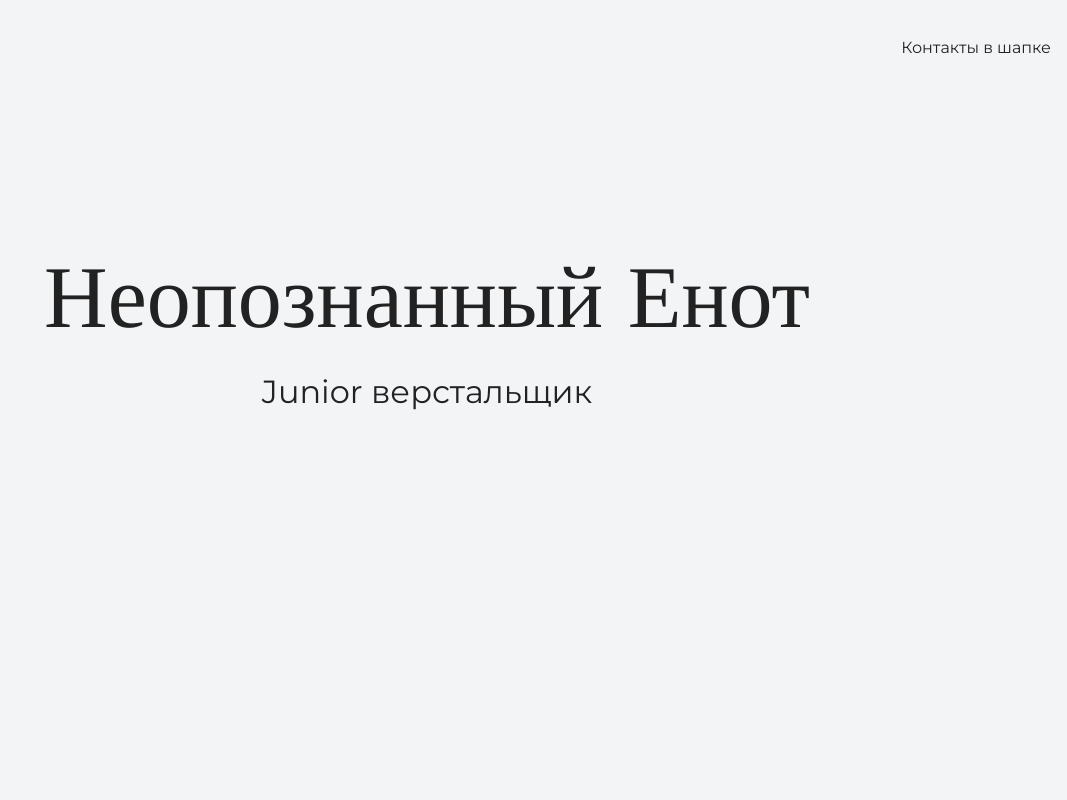
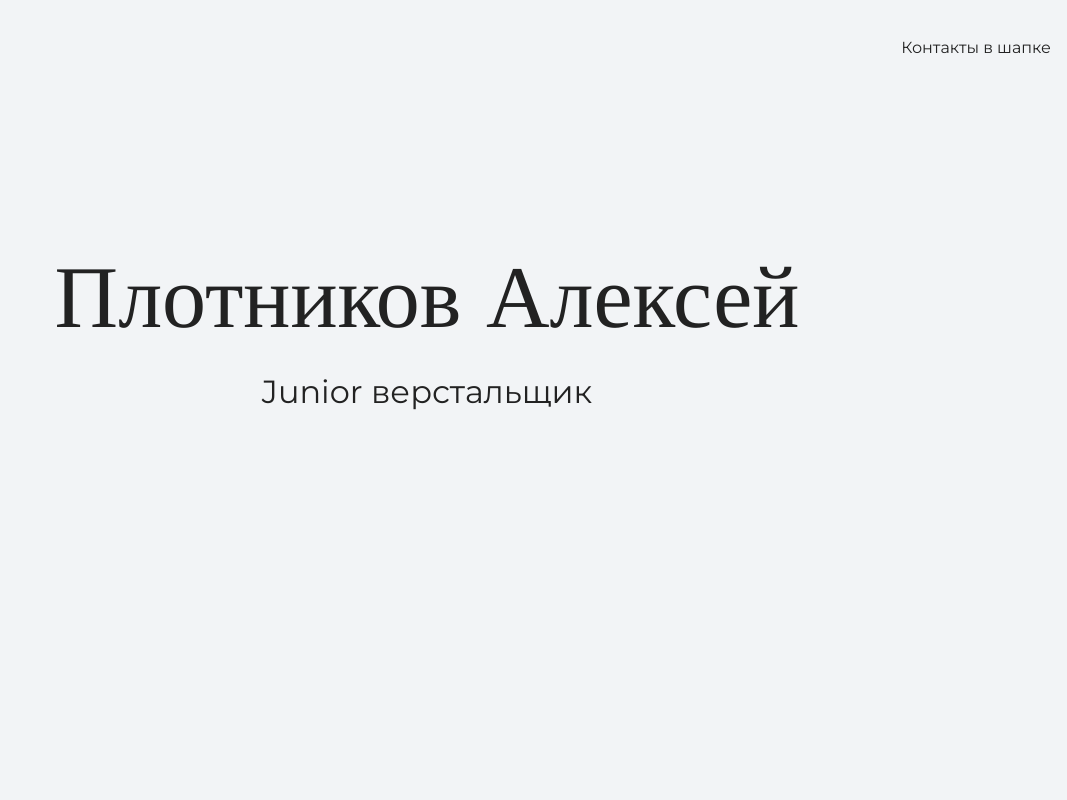
Before and after one commit to Plotnikov-Alexey/portfolio, a plain HTML site: page index.html in a window 1280 px wide. Shown: the top 800 px of the page, without its empty margins (213-1280 px from the left). Drawn offline with nearby package versions, Linux system fonts and the light colour scheme.

Commit message:
Правка имени

```diff
--- a/index.html
+++ b/index.html
@@ -17,7 +17,7 @@
 
     <section class="hero-image">
       <div class="container">
-        <h1 class="heading">Неопознанный Енот</h1>
+        <h1 class="heading">Плотников Алексей</h1>
         <p>Junior верстальщик</p>
       </div>
     </section>
```
